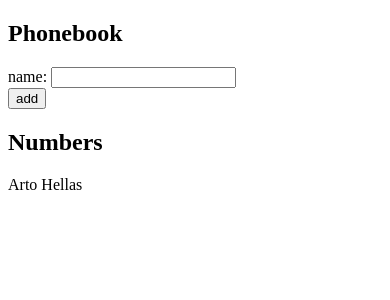
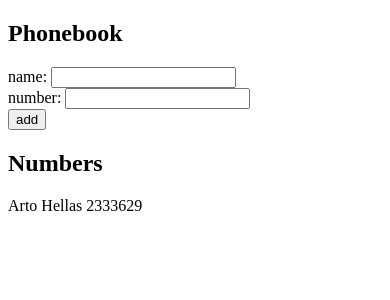
Before and after one commit to Ilmag/exercises, a React (Create React App) app in the folder part2/phonebook/: page / in a window 390 px wide. Shown: the top 300 px of the page. Built offline with nearby package versions, Linux system fonts and the light colour scheme.

Commit message:
2.8: The Phonebook Step3
2.8: The Phonebook Step3

```diff
--- a/part2/phonebook/src/App.js
+++ b/part2/phonebook/src/App.js
@@ -1,22 +1,34 @@
 import { useState } from "react";
 
 const App = () => {
-  const [persons, setPersons] = useState([{ name: "Arto Hellas" }]);
+  const [persons, setPersons] = useState([
+    { id: 1, name: "Arto Hellas", number: "2333629" },
+  ]);
   const [newName, setNewName] = useState("");
+  const [newNumber, setNewNumber] = useState("");
 
   const handleNewName = (e) => {
-    console.log(newName);
     setNewName(e.target.value);
+  };
+
+  const handleNewNumber = (e) => {
+    console.log(newNumber);
+    setNewNumber(e.target.value);
   };
 
   const addNewPerson = (e) => {
     e.preventDefault();
-    const newPerson = { name: newName };
+    const newPerson = {
+      id: persons.length + 1,
+      name: newName,
+      number: newNumber,
+    };
     if (persons.map((person) => person.name).includes(newPerson.name)) {
       alert(`${newPerson.name} is already added to phonebook`);
     } else {
       setPersons(persons.concat(newPerson));
       setNewName("");
+      setNewNumber("");
     }
   };
 
@@ -30,12 +42,17 @@ const App = () => {
           name: <input value={newName} onChange={handleNewName} />
         </div>
         <div>
+          number: <input value={newNumber} onChange={handleNewNumber} />
+        </div>
+        <div>
           <button type="submit">add</button>
         </div>
       </form>
       <h2>Numbers</h2>
       {persons.map((person) => (
-        <p>{person.name}</p>
+        <p key={person.id}>
+          {person.name} {person.number}
+        </p>
       ))}
     </div>
   );
```
